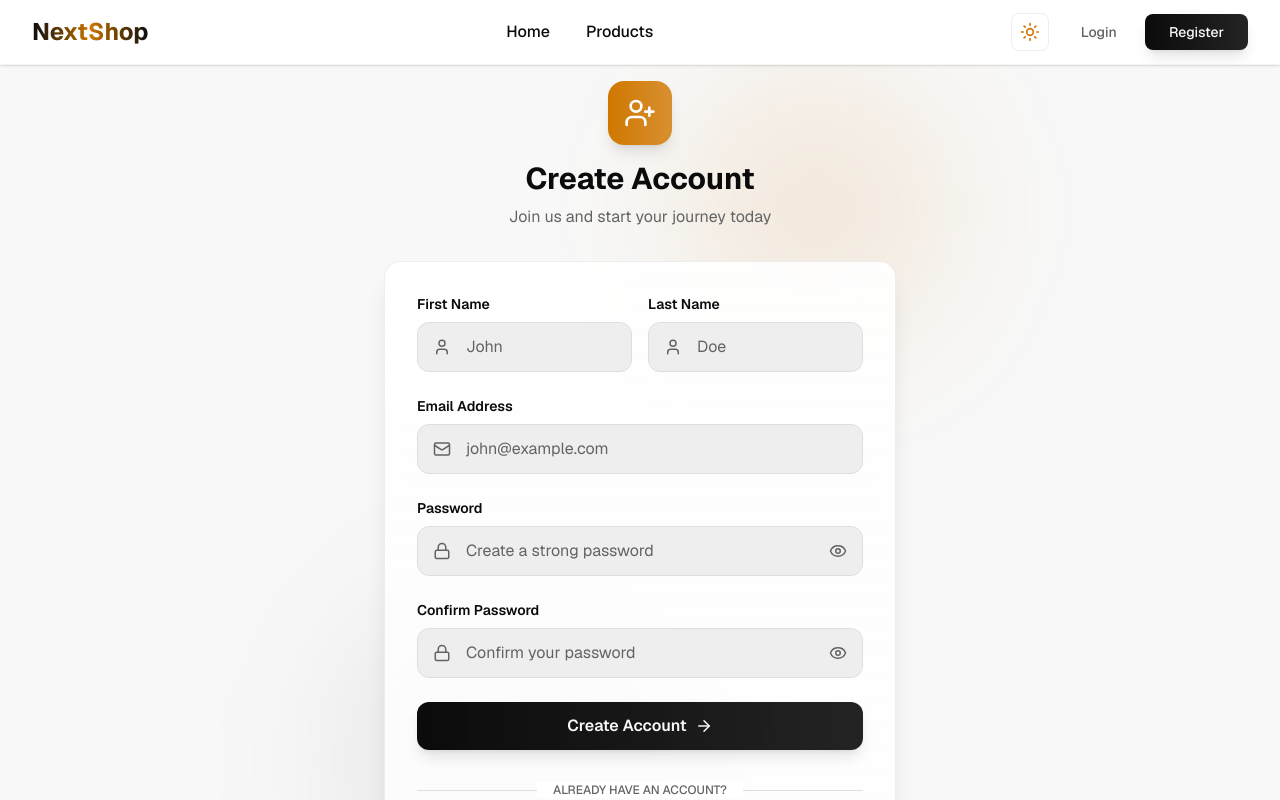
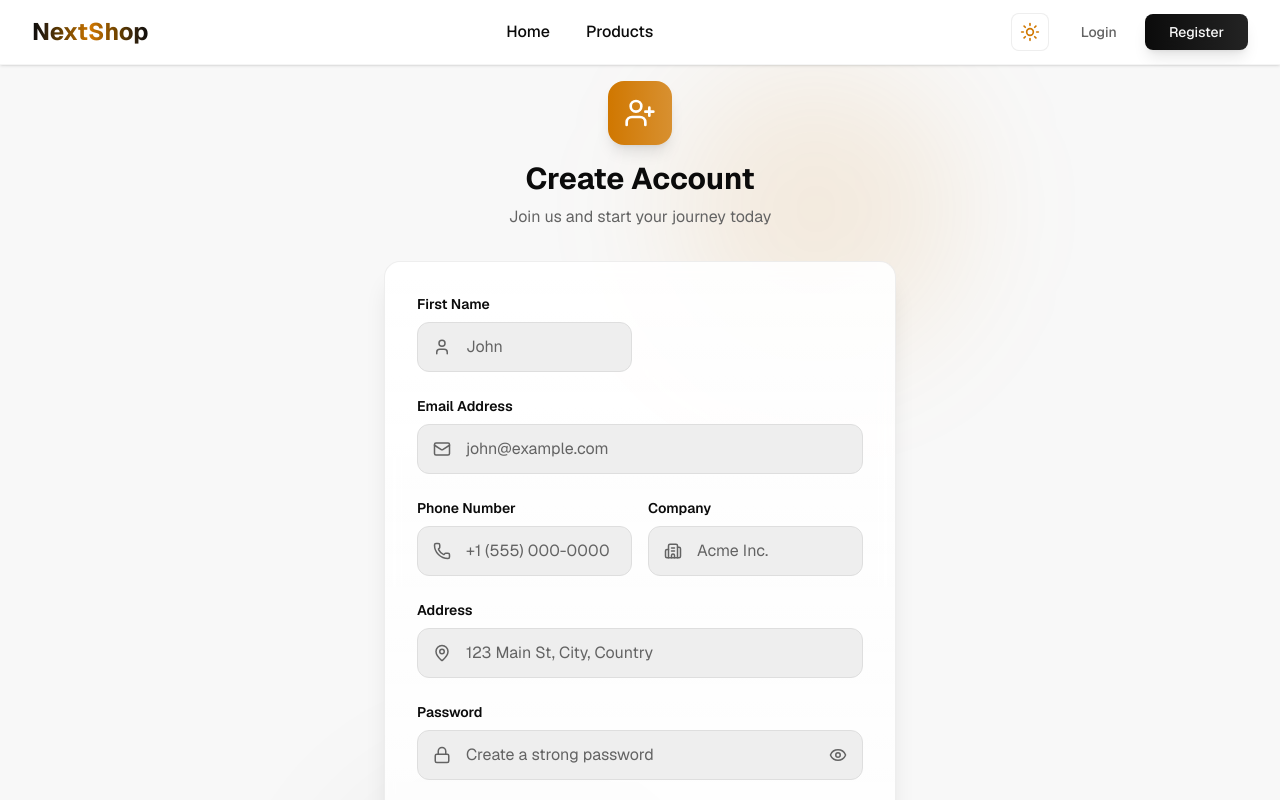
Before and after one commit to Shajidaa/next-shop, a Next.js app: page /register in a window 1280 px wide. Shown: the top 800 px of the page. Built offline with nearby package versions, Linux system fonts and the light colour scheme.

Commit message:
register page input update

```diff
--- a/src/components/Navbar.jsx
+++ b/src/components/Navbar.jsx
@@ -33,6 +33,7 @@ export function Navbar() {
   };
 
   const isActivePath = (path) => pathname === path;
+
 
   return (
     <nav
--- a/src/components/auth/RegisterForm.jsx
+++ b/src/components/auth/RegisterForm.jsx
@@ -1,7 +1,7 @@
 "use client";
 import { useState } from "react";
 import { useForm } from "react-hook-form";
-import { Eye, EyeOff, Loader2, Mail, Lock, User, ArrowRight, Check } from "lucide-react";
+import { Eye, EyeOff, Loader2, Mail, Lock, User, ArrowRight, Check, Phone, MapPin, Building2 } from "lucide-react";
 
 export default function RegisterForm({ onSubmit, serverError, loading }) {
   const [showPassword, setShowPassword] = useState(false);
@@ -57,54 +57,27 @@ export default function RegisterForm({ onSubmit, serverError, loading }) {
               <User size={18} />
             </div>
             <input
-              {...register("first_name", {
+              {...register("name", {
                 required: "First name is required",
                 minLength: { value: 2, message: "Too short" }
               })}
               placeholder="John"
               className={`w-full pl-12 pr-4 py-3 bg-input border rounded-xl outline-none transition-all duration-200 focus:ring-2 focus:ring-ring placeholder:text-muted-foreground ${
-                errors.first_name
+                errors.name
                   ? "border-destructive focus:border-destructive"
                   : "border-border focus:border-accent"
               }`}
             />
           </div>
-          {errors.first_name && (
+          {errors.name && (
             <p className="text-destructive text-xs mt-1 flex items-center gap-1">
-              <div className="w-1 h-1 bg-destructive rounded-full"></div>
+              <span className="w-1 h-1 bg-destructive rounded-full"></span>
               {errors.first_name.message}
             </p>
           )}
         </div>
 
-        <div className="space-y-2">
-          <label className="text-sm font-semibold text-foreground block">
-            Last Name
-          </label>
-          <div className="relative group">
-            <div className="absolute inset-y-0 left-0 pl-4 flex items-center pointer-events-none text-muted-foreground group-focus-within:text-accent transition-colors">
-              <User size={18} />
-            </div>
-            <input
-              {...register("last_name", {
-                required: "Last name is required",
-                minLength: { value: 2, message: "Too short" }
-              })}
-              placeholder="Doe"
-              className={`w-full pl-12 pr-4 py-3 bg-input border rounded-xl outline-none transition-all duration-200 focus:ring-2 focus:ring-ring placeholder:text-muted-foreground ${
-                errors.last_name
-                  ? "border-destructive focus:border-destructive"
-                  : "border-border focus:border-accent"
-              }`}
-            />
-          </div>
-          {errors.last_name && (
-            <p className="text-destructive text-xs mt-1 flex items-center gap-1">
-              <div className="w-1 h-1 bg-destructive rounded-full"></div>
-              {errors.last_name.message}
-            </p>
-          )}
-        </div>
+
       </div>
 
       {/* Email Field */}
@@ -135,8 +108,85 @@ export default function RegisterForm({ onSubmit, serverError, loading }) {
         </div>
         {errors.email && (
           <p className="text-destructive text-xs mt-1 flex items-center gap-1">
-            <div className="w-1 h-1 bg-destructive rounded-full"></div>
+            <span className="w-1 h-1 bg-destructive rounded-full"></span>
             {errors.email.message}
+          </p>
+        )}
+      </div>
+
+      {/* Phone and Company Fields */}
+      <div className="grid grid-cols-2 gap-4">
+        <div className="space-y-2">
+          <label className="text-sm font-semibold text-foreground block">
+            Phone Number
+          </label>
+          <div className="relative group">
+            <div className="absolute inset-y-0 left-0 pl-4 flex items-center pointer-events-none text-muted-foreground group-focus-within:text-accent transition-colors">
+              <Phone size={18} />
+            </div>
+            <input
+              type="tel"
+              {...register("phone", { required: "Phone number is required" })}
+              placeholder="+1 (555) 000-0000"
+              className={`w-full pl-12 pr-4 py-3 bg-input border rounded-xl outline-none transition-all duration-200 focus:ring-2 focus:ring-ring placeholder:text-muted-foreground ${
+                errors.phone ? "border-destructive focus:border-destructive" : "border-border focus:border-accent"
+              }`}
+            />
+          </div>
+          {errors.phone && (
+            <p className="text-destructive text-xs mt-1 flex items-center gap-1">
+              <span className="w-1 h-1 bg-destructive rounded-full"></span>
+              {errors.phone.message}
+            </p>
+          )}
+        </div>
+
+        <div className="space-y-2">
+          <label className="text-sm font-semibold text-foreground block">
+            Company
+          </label>
+          <div className="relative group">
+            <div className="absolute inset-y-0 left-0 pl-4 flex items-center pointer-events-none text-muted-foreground group-focus-within:text-accent transition-colors">
+              <Building2 size={18} />
+            </div>
+            <input
+              {...register("company", { required: "Company name is required" })}
+              placeholder="Acme Inc."
+              className={`w-full pl-12 pr-4 py-3 bg-input border rounded-xl outline-none transition-all duration-200 focus:ring-2 focus:ring-ring placeholder:text-muted-foreground ${
+                errors.company ? "border-destructive focus:border-destructive" : "border-border focus:border-accent"
+              }`}
+            />
+          </div>
+          {errors.company && (
+            <p className="text-destructive text-xs mt-1 flex items-center gap-1">
+              <span className="w-1 h-1 bg-destructive rounded-full"></span>
+              {errors.company.message}
+            </p>
+          )}
+        </div>
+      </div>
+
+      {/* Address Field */}
+      <div className="space-y-2">
+        <label className="text-sm font-semibold text-foreground block">
+          Address
+        </label>
+        <div className="relative group">
+          <div className="absolute inset-y-0 left-0 pl-4 flex items-center pointer-events-none text-muted-foreground group-focus-within:text-accent transition-colors">
+            <MapPin size={18} />
+          </div>
+          <input
+            {...register("address", { required: "Address is required" })}
+            placeholder="123 Main St, City, Country"
+            className={`w-full pl-12 pr-4 py-3 bg-input border rounded-xl outline-none transition-all duration-200 focus:ring-2 focus:ring-ring placeholder:text-muted-foreground ${
+              errors.address ? "border-destructive focus:border-destructive" : "border-border focus:border-accent"
+            }`}
+          />
+        </div>
+        {errors.address && (
+          <p className="text-destructive text-xs mt-1 flex items-center gap-1">
+            <span className="w-1 h-1 bg-destructive rounded-full"></span>
+            {errors.address.message}
           </p>
         )}
       </div>
@@ -172,7 +222,6 @@ export default function RegisterForm({ onSubmit, serverError, loading }) {
           </button>
         </div>
 
-        {/* Password Strength Indicator */}
         {password && (
           <div className="space-y-2">
             <div className="flex items-center gap-2">
@@ -191,7 +240,7 @@ export default function RegisterForm({ onSubmit, serverError, loading }) {
 
         {errors.password && (
           <p className="text-destructive text-xs mt-1 flex items-center gap-1">
-            <div className="w-1 h-1 bg-destructive rounded-full"></div>
+            <span className="w-1 h-1 bg-destructive rounded-full"></span>
             {errors.password.message}
           </p>
         )}
@@ -230,7 +279,7 @@ export default function RegisterForm({ onSubmit, serverError, loading }) {
         </div>
         {errors.confirmPassword && (
           <p className="text-destructive text-xs mt-1 flex items-center gap-1">
-            <div className="w-1 h-1 bg-destructive rounded-full"></div>
+            <span className="w-1 h-1 bg-destructive rounded-full"></span>
             {errors.confirmPassword.message}
           </p>
         )}
```
